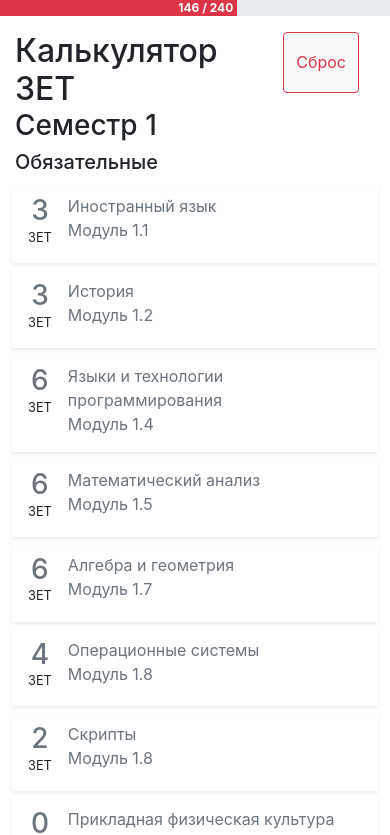
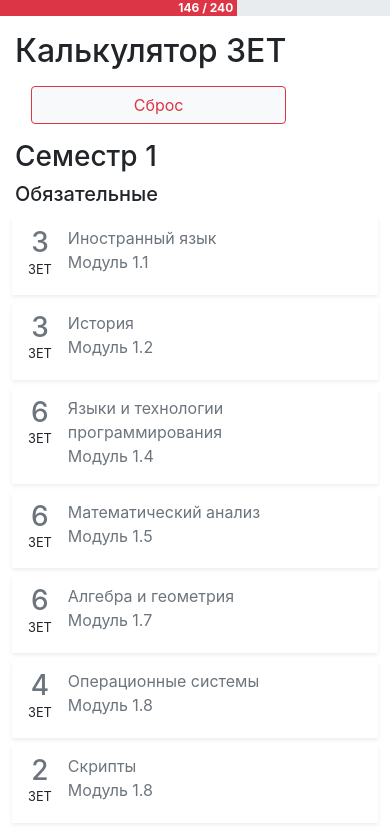
Before and after one commit to creewick/zet, a React (Create React App) app: page / in a window 390 px wide. Shown: the top 835 px of the page. Built offline with nearby package versions, Linux system fonts and the light colour scheme.

Commit message:
fix Reset button in mobiles

```diff
--- a/src/App.js
+++ b/src/App.js
@@ -20,8 +20,10 @@ export default function App() {
           <ZETBar />
           <Container>
             <div className="d-flex">
-            <h2 className="mt-3 mr-3 mb-0">Калькулятор ЗЕТ</h2>
-            <Button className="m-3 btn-light btn-outline-danger" onClick={reset}>Сброс</Button>
+              <div className="d-flex flex-column flex-sm-row">
+                <h2 className="mt-3 mr-3 mb-0">Калькулятор ЗЕТ</h2>
+                <Button className="m-3 btn-light btn-outline-danger" onClick={reset}>Сброс</Button>
+              </div>
             </div>
             { bySemester && bySemester
                 .map((courses, i) => <Semester courses={courses} index={i} />)}
```
